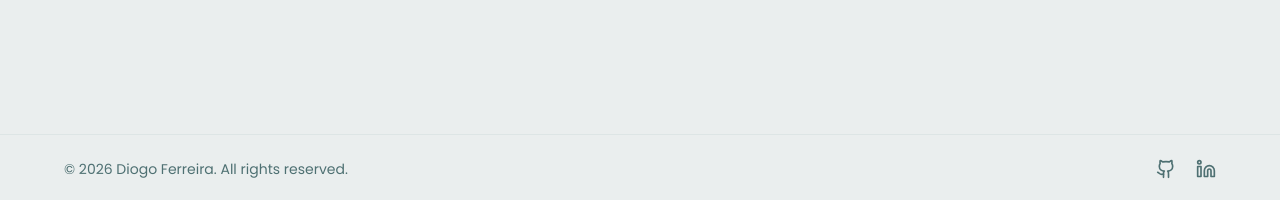
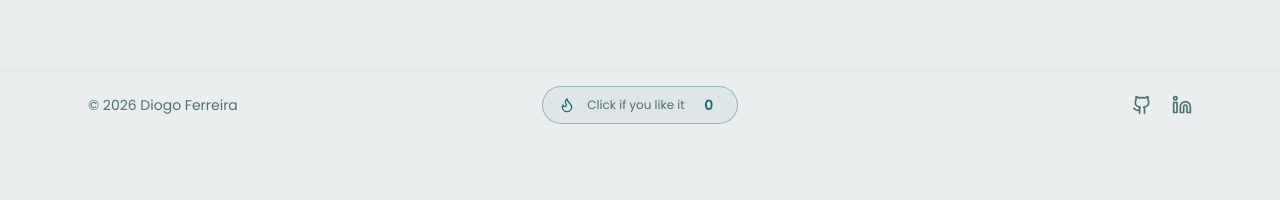
Before and after one commit to diogof146/portfolio, a Next.js app: page / in a window 1280 px wide. Shown: the part 3308-3508 px from the top of the page. After the commit the page ends 3447 px from the top, so only its background shows below. Built offline with nearby package versions, Linux system fonts and the light colour scheme; no server answers; the database is empty.

Commit message:
added like count and some fixes

```diff
--- a/next.config.mjs
+++ b/next.config.mjs
@@ -1,6 +1,5 @@
 /** @type {import('next').NextConfig} */
 const nextConfig = {
-  /* config options here */
 };
 
 export default nextConfig;
--- a/package.json
+++ b/package.json
@@ -10,19 +10,24 @@
   },
   "dependencies": {
     "@phosphor-icons/react": "^2.1.10",
+    "@upstash/redis": "^1.37.0",
+    "@vercel/kv": "^3.0.0",
     "class-variance-authority": "^0.7.1",
     "clsx": "^2.1.1",
     "lenis": "^1.3.19",
     "lucide-react": "^0.577.0",
+    "motion": "^12.38.0",
     "next": "^16.1.7",
     "next-themes": "^0.4.6",
     "radix-ui": "^1.4.3",
     "react": "19.2.3",
     "react-dom": "19.2.3",
+    "react-globe.gl": "^2.37.0",
     "resend": "^6.9.4",
     "shadcn": "^4.0.5",
     "swr": "^2.4.1",
     "tailwind-merge": "^3.5.0",
+    "topojson-client": "^3.1.0",
     "tw-animate-css": "^1.4.0"
   },
   "devDependencies": {
--- a/src/components/About.jsx
+++ b/src/components/About.jsx
@@ -1,26 +1,21 @@
-import { SpotifyMainCard } from "@/components/Spotify/SpotifyMainCard"
+import Globe from "@/components/Globe"
 import { Card } from "@/components/ui/card"
 import { Terminal, Gamepad2, GuitarIcon, Dumbbell, ChessPawn, BookHeadphones } from "lucide-react"
 
 export function AboutCard() {
   return (
-
     <div>
-
       <div className="mb-10">
         <span className="text-primary font-semibold tracking-wider text-sm">A Bit About Me</span>
         <h2 className="text-3xl md:text-4xl font-bold mt-2">My Interests</h2>
       </div>
-
       <div className="grid grid-cols-1 md:grid-cols-3 gap-6">
-
         <Card className="md:col-span-2 p-8 shadow-sm">
           <div className="flex flex-col gap-6 text-lg text-muted-foreground leading-relaxed">
             <p>
               I'm a Junior Software Engineer with a passion for exploring and learning about various tech areas. Currently game development peaks my interest.<br />
               Always open to learn, collaborate and connect with others who share similar passions.
             </p>
-
             <div className="grid grid-cols-1 sm:grid-cols-2 gap-4 mt-4 pt-6 border-t border-border">
               <div className="flex items-center gap-3">
                 <Terminal className="text-primary w-5 h-5" />
@@ -49,9 +44,9 @@ export function AboutCard() {
             </div>
           </div>
         </Card>
-
-        <SpotifyMainCard></SpotifyMainCard>
-
+        <Card className="shadow-sm overflow-hidden">
+          <Globe />
+        </Card>
       </div>
     </div>
   )
--- a/src/components/Footer.jsx
+++ b/src/components/Footer.jsx
@@ -1,26 +1,30 @@
 import Link from "next/link"
 import { Github, Linkedin } from "lucide-react"
+import LikeButton from "./LikeButton"
+import { getLikeCount } from "@/lib/actions"
 
-export default function Footer() {
+export default async function Footer() {
+  const likeCount = await getLikeCount()
   return (
-    <footer className="border-t border-border/50 py-6 mt-16 w-full">
-      <div className="px-16 flex flex-col md:flex-row justify-between items-center gap-4">
-
-        <p className="text-sm text-muted-foreground">
-          © {new Date().getFullYear()} Diogo Ferreira. All rights reserved.
+    <footer className="border-t border-border/50 py-6 w-full relative px-6">
+      <div className="px-8 md:px-16 flex flex-col md:flex-row items-center justify-between gap-4 md:gap-0">
+        <div className="md:hidden">
+          <LikeButton initialCount={likeCount} />
+        </div>
+        <p className="text-sm text-muted-foreground whitespace-nowrap">
+          © {new Date().getFullYear()} Diogo Ferreira
         </p>
-
-        <div className="flex gap-5 text-muted-foreground">
+        <div className="flex gap-5 text-muted-foreground relative z-20">
           <Link href="https://github.com/diogof146" target="_blank" className="hover:text-foreground transition-colors">
-            <span className="sr-only">GitHub</span>
             <Github className="w-5 h-5" />
           </Link>
           <Link href="https://linkedin.com/in/diogof146" target="_blank" className="hover:text-foreground transition-colors">
-            <span className="sr-only">LinkedIn</span>
             <Linkedin className="w-5 h-5" />
           </Link>
         </div>
-
+      </div>
+      <div className="hidden md:flex absolute inset-0 items-center justify-center z-10">
+        <LikeButton initialCount={likeCount} />
       </div>
     </footer>
   )
--- /dev/null
+++ b/src/components/Globe.jsx
@@ -0,0 +1,50 @@
+"use client"
+
+import { MapPin } from "lucide-react"
+import dynamic from "next/dynamic"
+import { useTheme } from "next-themes"
+import { useEffect, useState } from "react"
+import { feature } from "topojson-client"
+
+const Globe = dynamic(() => import("react-globe.gl"), { ssr: false })
+
+export default function StatusCard() {
+  const { resolvedTheme } = useTheme()
+  const isDark = resolvedTheme === "dark"
+  const [countries, setCountries] = useState({ features: [] })
+
+  useEffect(() => {
+    fetch("//unpkg.com/world-atlas/countries-110m.json")
+      .then((r) => r.json())
+      .then((data) => setCountries(feature(data, data.objects.countries)))
+  }, [])
+
+  return (
+    <div className="flex flex-col h-full">
+      <div className="flex items-center gap-2 p-4">
+        <MapPin className="w-4 h-4 text-primary" />
+        <span className="text-sm">Porto, Portugal</span>
+      </div>
+      <div className="flex-1 flex items-center justify-center overflow-hidden">
+        <Globe
+          width={300}
+          height={300}
+          backgroundColor="rgba(0,0,0,0)"
+          showAtmosphere={true}
+          atmosphereColor={isDark ? "#22ffcc" : "#0e9090"}
+          atmosphereAltitude={0.15}
+          globeImageUrl="//unpkg.com/three-globe/example/img/earth-dark.jpg"
+          polygonsData={countries.features}
+          polygonCapColor={() => isDark ? "rgba(100,100,100,0.6)" : "rgba(180,220,220,0.8)"}
+          polygonSideColor={() => "rgba(0,0,0,0)"}
+          polygonStrokeColor={() => isDark ? "#22ffcc" : "#0e9090"}
+          polygonAltitude={0.01}
+          pointsData={[{ lat: 41.1579, lng: -8.6291, size: 0.5, color: "#22ffcc" }]}
+          pointAltitude="size"
+          pointColor="color"
+          pointRadius={0.5}
+        />
+      </div>
+    </div>
+  )
+}
--- /dev/null
+++ b/src/components/LikeButton.jsx
@@ -0,0 +1,71 @@
+'use client'
+import { useState } from "react"
+import { motion, AnimatePresence } from "framer-motion"
+import { Flame } from "lucide-react"
+import { incrementLike } from "@/lib/actions"
+
+export default function LikeButton({ initialCount }) {
+  const [count, setCount] = useState(initialCount)
+  const [burst, setBurst] = useState(false)
+  const [isClicking, setIsClicking] = useState(false)
+
+  const handleClick = async () => {
+    if (isClicking) return
+    setIsClicking(true)
+    setBurst(true)
+    setTimeout(() => setBurst(false), 700)
+    setCount(c => c + 1)
+    try {
+      const updatedCount = await incrementLike()
+      setCount(updatedCount)
+    } catch {
+      setCount(c => c - 1)
+    } finally {
+      setIsClicking(false)
+    }
+  }
+
+  return (
+    <motion.button
+      onClick={handleClick}
+      whileHover={{ scale: 1.05 }}
+      whileTap={{ scale: 0.95 }}
+      className="flex items-center gap-3 cursor-pointer select-none border border-primary/40 hover:border-primary bg-primary/5 hover:bg-primary/10 transition-colors rounded-full px-4 py-2"
+    >
+      <motion.div
+        animate={burst ? {
+          scale: [1, 1.6, 1.3, 1],
+          filter: [
+            "drop-shadow(0 0 0px hsl(var(--primary)))",
+            "drop-shadow(0 0 18px hsl(var(--primary)))",
+            "drop-shadow(0 0 10px hsl(var(--primary)))",
+            "drop-shadow(0 0 0px hsl(var(--primary)))",
+          ]
+        } : {
+          scale: 1,
+          filter: "drop-shadow(0 0 0px hsl(var(--primary)))"
+        }}
+        transition={{ duration: 0.7, ease: "easeOut" }}
+      >
+        <Flame className="w-4 h-4 text-primary" />
+      </motion.div>
+
+      <span className="text-xs text-muted-foreground">Click if you like it</span>
+
+      <div className="relative h-5 w-6 overflow-hidden">
+        <AnimatePresence mode="wait">
+          <motion.span
+            key={count}
+            initial={{ y: 20, opacity: 0 }}
+            animate={{ y: 0, opacity: 1 }}
+            exit={{ y: -20, opacity: 0 }}
+            transition={{ duration: 0.2 }}
+            className="absolute inset-0 flex items-center justify-center text-sm font-semibold text-primary"
+          >
+            {count}
+          </motion.span>
+        </AnimatePresence>
+      </div>
+    </motion.button>
+  )
+}
--- /dev/null
+++ b/src/lib/actions.js
@@ -0,0 +1,14 @@
+'use server'
+import { kv } from "@vercel/kv";
+import { revalidatePath } from "next/cache";
+
+export async function incrementLike() {
+  const newCount = await kv.incr("like_count");
+  revalidatePath("/");
+  return newCount;
+}
+
+export async function getLikeCount() {
+  const count = await kv.get("like_count");
+  return count ?? 0;
+}
```
Also changed, not shown: 1 other file (tests, documents, lock files or other folders).
